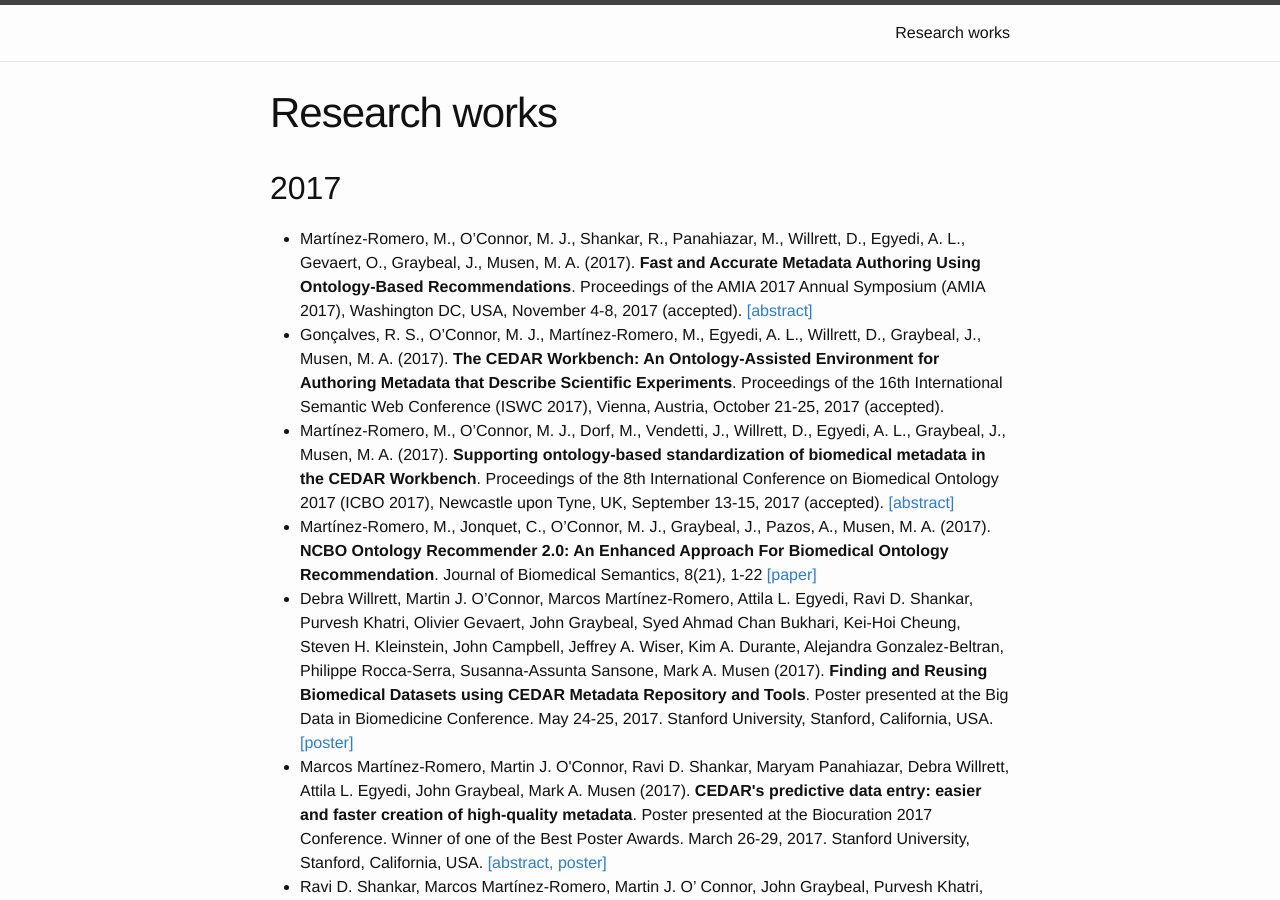
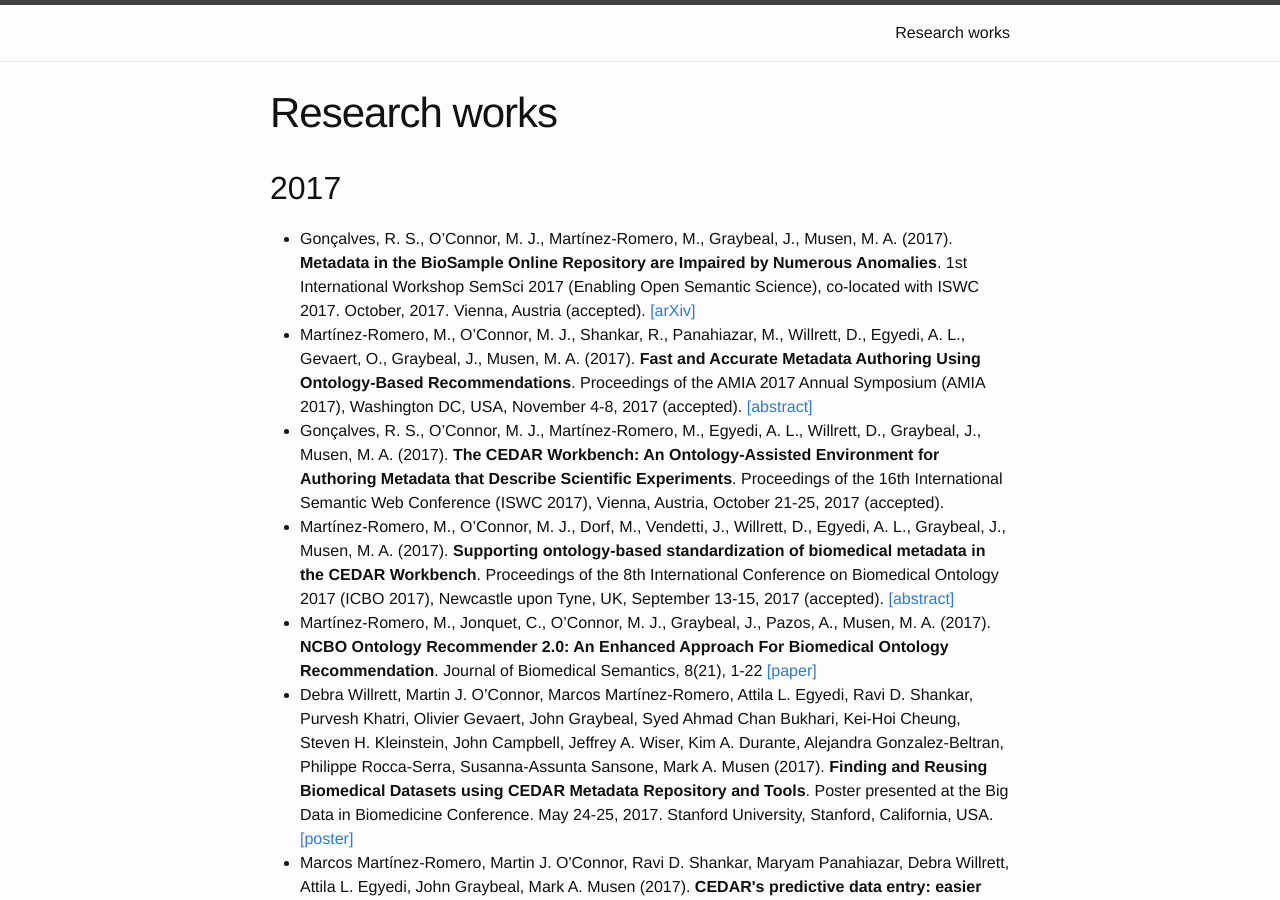
Before and after one commit to marcosmro/marcosmro.github.io, a Jekyll site: the page built from research_works/index.html, in a window 1280 px wide and 900 px high. Built offline with Jekyll 4.4.1, drawn with Linux system fonts in a browser that asks for light colours.

Commit message:
Add SemSci workshop paper

```diff
--- a/research_works/index.html
+++ b/research_works/index.html
@@ -5,6 +5,7 @@
 ---
 <h2>2017</h2>
 <ul>
+    <li>Gonçalves, R. S., O’Connor, M. J., Martínez-Romero, M., Graybeal, J., Musen, M. A. (2017). <strong>Metadata in the BioSample Online Repository are Impaired by Numerous Anomalies</strong>. 1st International Workshop SemSci 2017 (Enabling Open Semantic Science), co-located with ISWC 2017. October, 2017. Vienna, Austria (accepted). <a href="https://arxiv.org/abs/1708.01286">[arXiv]</a></li>
     <li>Martínez-Romero, M., O’Connor, M. J., Shankar, R., Panahiazar, M., Willrett, D., Egyedi, A. L., Gevaert, O., Graybeal, J., Musen, M. A. (2017). <strong>Fast and Accurate Metadata Authoring Using Ontology-Based Recommendations</strong>. Proceedings of the AMIA 2017 Annual Symposium (AMIA 2017), Washington DC, USA, November 4-8, 2017 (accepted). <a href="https://amia2017.zerista.com/event/member?item_id=6377338">[abstract]</a></li>
     <li>Gonçalves, R. S., O’Connor, M. J., Martínez-Romero, M., Egyedi, A. L., Willrett, D., Graybeal, J., Musen, M. A. (2017). <strong>The CEDAR Workbench: An Ontology-Assisted Environment for Authoring Metadata that Describe Scientific Experiments</strong>. Proceedings of the 16th International Semantic Web Conference (ISWC 2017), Vienna, Austria, October 21-25, 2017 (accepted).</li>
     <li>Martínez-Romero, M., O’Connor, M. J., Dorf, M., Vendetti, J., Willrett, D., Egyedi, A. L., Graybeal, J., Musen, M. A. (2017). <strong>Supporting ontology-based standardization of biomedical metadata in the CEDAR Workbench</strong>. Proceedings of the 8th International Conference on Biomedical Ontology 2017 (ICBO 2017), Newcastle upon Tyne, UK, September 13-15, 2017 (accepted). <a href="https://metadatacenter.org/supporting-ontology-based-standardization-biomedical-metadata-cedar-workbench-press">[abstract]</a></li>
```
Also changed, not shown: index.html (+2 -5 lines).
